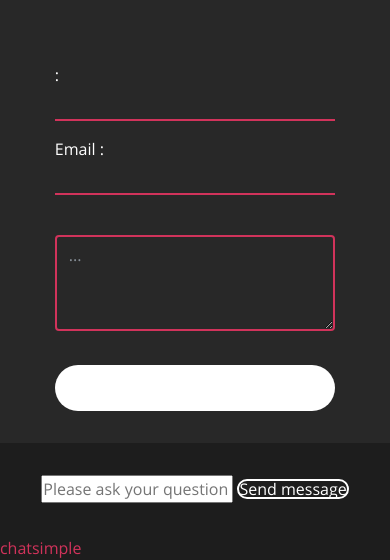
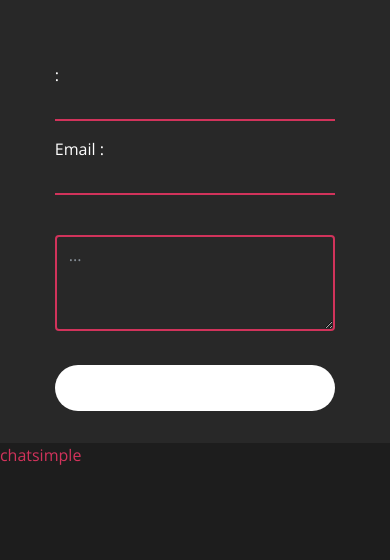
Before and after one commit to Astero-H/hamid_website, a PHP site: page /cv_template.php in a window 390 px wide. Shown: the part 2817-3377 px from the top of the page. After the commit the page ends 3282 px from the top, so only its background shows below. Run offline with PHP 8.4, Linux system fonts and the light colour scheme; data that the repository does not hold is empty; some libraries are stand-ins or nearby versions; some web fonts are replaced.

Commit message:
Remove discussion section from main page

```diff
--- a/cv_template.php
+++ b/cv_template.php
@@ -97,9 +97,6 @@
           <li class="nav-item">
             <a class="nav-link" href="#contact"><?=$menu['contact']?></a>
           </li>
-          <li class="nav-item">
-            <a class="nav-link" href="#discussion"> Discussion</a>
-          </li>
         </ul>
       </nav>
       <!-- End of hamburger mainmenu menu -->
@@ -141,12 +138,6 @@
             <a href="#contact/message">
               <i class="icon ion-ios-telephone-outline"></i>
               <span class="txt"><?=$menu['contact']?></span>
-            </a>
-          </li>
-          <li class="nav-item" data-menuanchor="discussion">
-            <a href="#discussion">
-              <i class="icon ion-chatbubbles"></i>
-              <span class="txt">Discussion</span>
             </a>
           </li>
         </ul>
@@ -504,26 +495,6 @@
       <!-- end of message slide -->
     </div>
     <!-- End of contact section -->
-  <!-- Begin of discussion section -->
-  <div class="section section-discussion fp-auto-height-responsive no-slide-arrows " data-section="discussion">
-<!-- begin of message slide -->
-  <!-- Begin of slide section wrapper -->
-  <div class="section-wrapper">
-    <div class="row justify-content-between">
-      <div class="col-12 col-md-12 center-vh">
-      <div class="chatbot-window content-response">
-      <div id="contentMessage"> </div>
-      <input id="messageToBot" placeholder="Please ask your question" type="text">
-      <button class="btnChatbot btn-outline-white btn-round text-center" id="sendMessage"> Send message</button>
-    </div>
-      </div>
-      <div class="col-12 col-md-6 col-lg-5">
-      </div>
-    </div>
-  </div>
-  <!-- End of slide section wrapper -->
-</div>
-<!-- End of discussion section -->
   </main>
   <!-- END OF page main content -->
   <!-- BEGIN OF page footer -->
```
